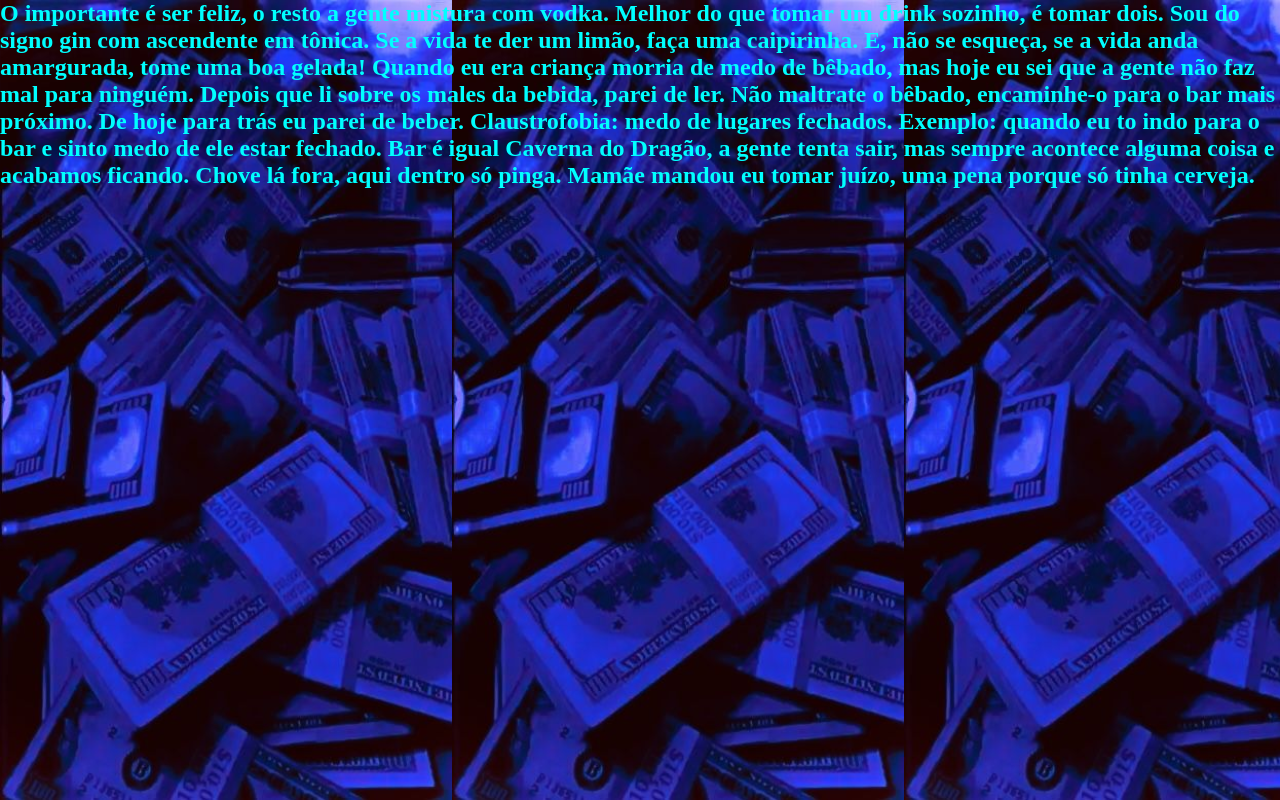
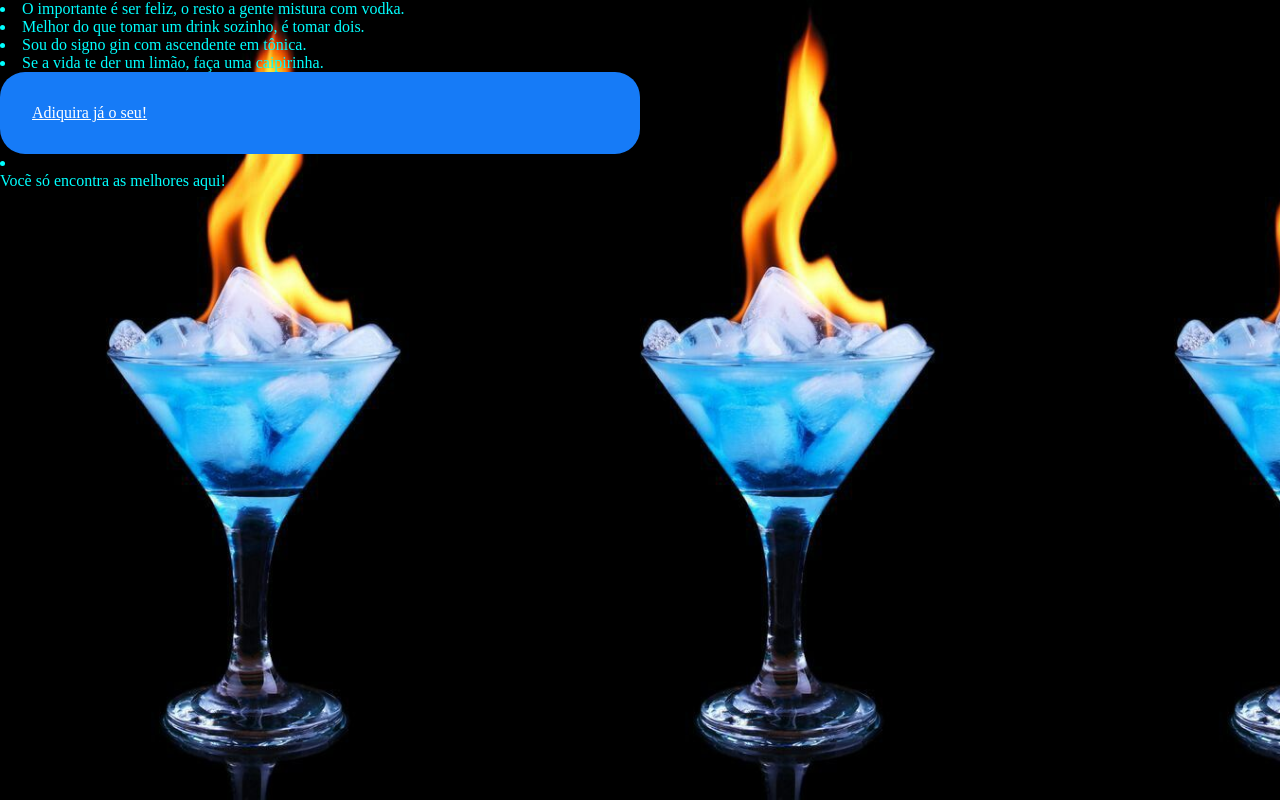
Before and after one commit to mhayury27/DRINK-, a plain HTML site: page Drink :)/index.html in a window 1280 px wide. Drawn offline with Linux system fonts and the light colour scheme.

Commit message:
Add files via upload

```diff
--- a/Drink :)/index.html
+++ b/Drink :)/index.html
@@ -8,26 +8,16 @@
 </head>
 <body>
     <section class="principal container">
-    <h1> O importante é ser feliz, o resto a gente mistura com vodka.
-         Melhor do que tomar um drink sozinho, é tomar dois.
-         Sou do signo gin com ascendente em tônica.
-         Se a vida te der um limão, faça uma caipirinha.
-         E, não se esqueça, se a vida anda amargurada, tome uma boa gelada!
-         Quando eu era criança morria de medo de bêbado, mas hoje eu sei que a gente não faz mal para ninguém.
-         Depois que li sobre os males da bebida, parei de ler.
-         Não maltrate o bêbado, encaminhe-o para o bar mais próximo.
-         De hoje para trás eu parei de beber.
-         Claustrofobia: medo de lugares fechados. Exemplo: quando eu to indo para o bar e sinto medo de ele estar fechado.
-         Bar é igual Caverna do Dragão, a gente tenta sair, mas sempre acontece alguma coisa e acabamos ficando.
-         Chove lá fora, aqui dentro só pinga.
-         Mamãe mandou eu tomar juízo, uma pena porque só tinha cerveja.
-         <title>
-        </h1>
-        <img src="img/ef433cd264b6d03c5b46c3596af82b80.jpg" alt="">
+<dive>
+    <li> O importante é ser feliz, o resto a gente mistura com vodka.</li>
+        <li>Melhor do que tomar um drink sozinho, é tomar dois.</li>
+         <li>Sou do signo gin com ascendente em tônica.</li>
+        <li> Se a vida te der um limão, faça uma caipirinha.</li>
+         <a class="container-botao" href="https://youtu.be/2ENMyoXoD7A?si=jKnuE0V0PjhL0i3L"> Adiquira já o seu!</a>
 
-
- </section>
-
+ <li> <p class="container-aviso">Vocẽ só encontra as melhores aqui!</p> </li>
+        </section>
+ </dive>
 </body>
 
 </html>
--- a/Drink :)/style.css
+++ b/Drink :)/style.css
@@ -16,11 +16,20 @@ body{
     color: aqua;
 }
 .principal{
-    background-image: url(img/0e918e9d2908a9e89459733a0c64b1db.jpg);
+    background-image: url(img/54bf3c50da5c420b2c895940d1c97914.jpg);
 }
 
 .container{
     height:100vh;
+    background-size: contain;
+    display: grid;
+    grid-template-columns: 50% 50%;
+}
 
-    background-size: contain;
+.container-botao{
+    background-color: var(--cor-do-botao);
+    border-radius:25px;
+    padding: 2em;
+    color: var(--cor-principal);
+    display: block;
 }
```
Also changed, not shown: Drink :)/img/54bf3c50da5c420b2c895940d1c97914.jpg (added).
